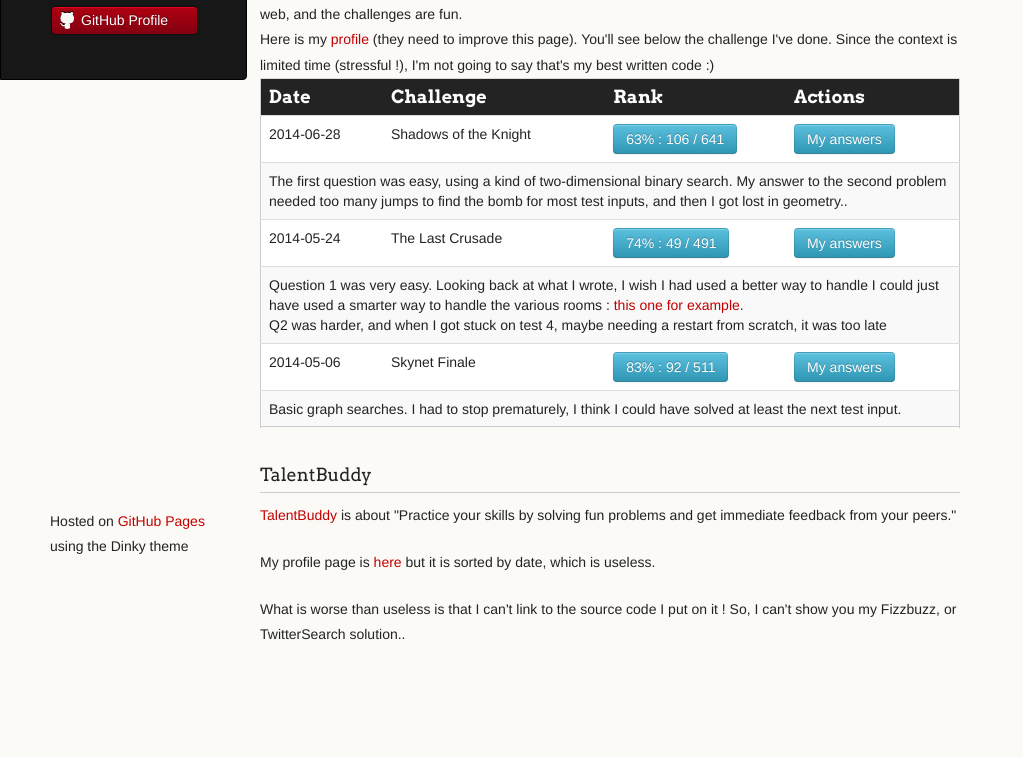
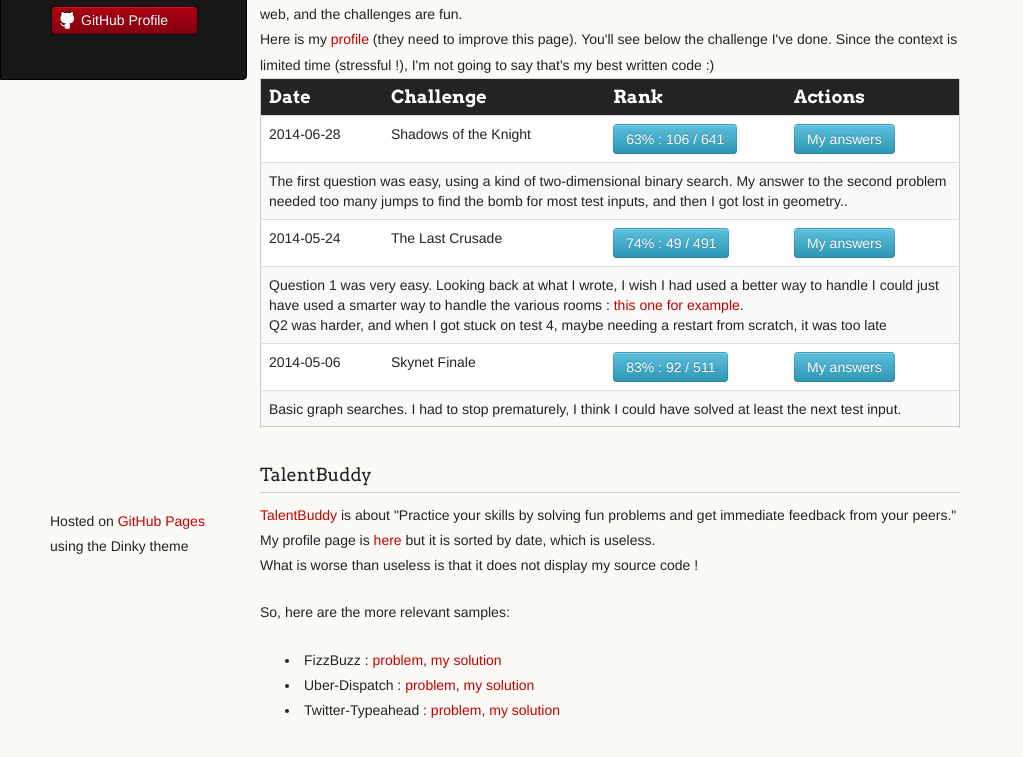
Before and after one commit to guillaumejay/guillaumejay.github.io, a plain HTML site: page index.html in a window 1280 px wide. Shown: the part 209-966 px from the top of the page, without its empty margins (0-1023 px from the left). Before the commit the page ends 929 px from the top, so only its background shows below. Drawn offline with Linux system fonts and the light colour scheme.

Commit message:
Adding TalentBuddy

```diff
--- a/index.html
+++ b/index.html
@@ -92,9 +92,15 @@ Here is my <a target="_blank" href="http://www.codingame.com/cg/#!profile:f87470
 <h3>
 <a name="TalentBuddy" class="anchor" href="#TalentBuddy"><span class="octicon octicon-link"></span></a>TalentBuddy</h3>
 
-<p><a href="www.talentbuddy.co"/>TalentBuddy</a> is about "Practice your skills by solving fun problems and get immediate feedback from your peers."</p>
-<p>My profile page is <a target="_blank" href="http://www.talentbuddy.co/5357ea033a90a43503000274">here</a> but it is sorted by date, which is useless.</p>
-<p>What is worse than useless is that I can't link to the source code I put on it ! So, I can't show you my Fizzbuzz, or TwitterSearch solution..</p>
+<p><a href="www.talentbuddy.co"/>TalentBuddy</a> is about "Practice your skills by solving fun problems and get immediate feedback from your peers."<br/>
+My profile page is <a target="_blank" href="http://www.talentbuddy.co/5357ea033a90a43503000274">here</a> but it is sorted by date, which is useless.<br/>
+What is worse than useless is that it does not display my source code !</p>
+<p>So, here are the more relevant samples:<p/>
+<ul>
+<li>FizzBuzz : <a href="http://www.talentbuddy.co/challenge/51846c184af0110af3822c30" target=_blank">problem</a>, <a href="https://github.com/guillaumejay/CodingChallenges/blob/master/TalentBuddy/fizzbuzz.cs" target="_blank">my solution</a></li>
+<li>Uber-Dispatch : <a href="http://www.talentbuddy.co/challenge/523cc5174af0110af38303a6" target=_blank">problem</a>, <a href="https://github.com/guillaumejay/CodingChallenges/blob/master/TalentBuddy/Uber-Dispatch.cs" target="_blank">my solution</a></li>
+<li>Twitter-Typeahead : <a href="http://www.talentbuddy.co/challenge/5233cc274af0110af382f40e" target=_blank">problem</a>, <a href="https://github.com/guillaumejay/CodingChallenges/blob/master/TalentBuddy/Twitter-Typeahead.cs" target="_blank">my solution</a></li>
+</ul>
       </section>
       <footer>
         <p><small>Hosted on <a href="http://pages.github.com">GitHub Pages</a> using the Dinky theme</small></p>
```
